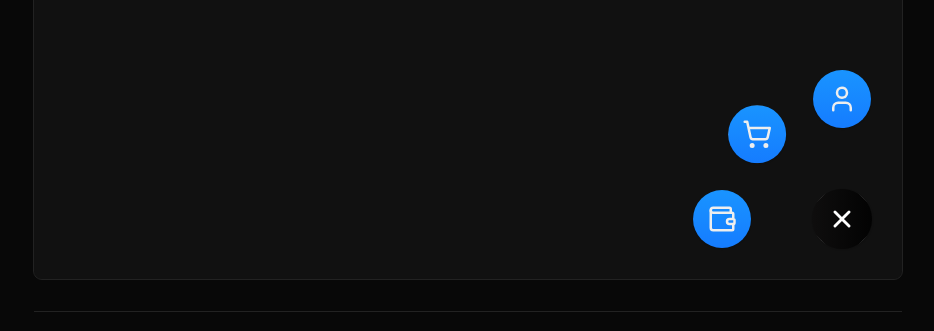
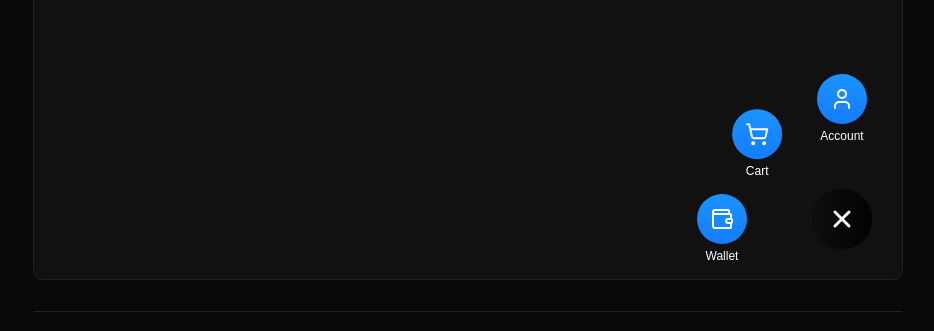
Before and after one commit to harsh-1923/harsh, a React (Vite) app in the folder client/: page /exp/radial-menu in a window 1280 px wide. Both pictures are taken after a click on the button 1014 px from the left and 551 px from the top of the page. Shown: the part 332-663 px from the top of the page, without its empty margins (172-1106 px from the left). Built offline with nearby package versions, Linux system fonts and the light colour scheme.

Commit message:
Radial menu fix

```diff
--- a/client/src/components/Experiments/RadialMenu/RadialMenu.css
+++ b/client/src/components/Experiments/RadialMenu/RadialMenu.css
@@ -2,9 +2,9 @@
   position: relative;
 
   display: flex;
+
   align-items: center;
   justify-content: center;
-
   --rm-trigger-linear-bg: linear-gradient(
     135deg,
     rgb(240, 231, 231),
@@ -23,6 +23,76 @@
   );
 }
 
+.rm-trigger {
+  outline: none;
+  border: none;
+  border-radius: 50%;
+  display: flex;
+  align-items: center;
+  justify-content: center;
+  width: 60px;
+  aspect-ratio: 1;
+  overflow: hidden;
+  cursor: pointer;
+  background-color: transparent;
+
+  position: absolute;
+  z-index: 10;
+  will-change: background-image, background-color;
+  box-shadow: var(--text-shadow);
+  -webkit-tap-highlight-color: transparent;
+}
+
+.rm-trigger > span,
+.rm-options > span {
+  width: 100%;
+  height: 100%;
+
+  display: flex;
+  align-items: center;
+  justify-content: center;
+}
+
+.rm-options {
+  position: absolute;
+  z-index: 0;
+  width: 50px !important;
+  outline: none;
+  border: none;
+  border-radius: 50%;
+  display: flex;
+  align-items: center;
+  justify-content: center;
+  width: 60px;
+  aspect-ratio: 1;
+  cursor: pointer;
+  background-color: transparent;
+  background-image: linear-gradient(180deg, #1994ff 0%, #157cff 100%);
+  color: white;
+}
+
+.rm-options:hover {
+  background-image: linear-gradient(180deg, #188cf2 0%, #1271ee 100%);
+}
+
+.rm-button-label {
+  position: absolute;
+  bottom: -37px;
+  font-size: 12px;
+}
+
+.rm-trigger:focus-visible {
+  outline: 2px solid var(--gray-10);
+  outline-offset: 3px;
+}
+
+.rm-options:focus-visible {
+  outline: 1px solid rgba(48, 181, 230, 0.785);
+  outline-offset: 1px;
+}
+
+/*
+
 .rm-button {
   outline: none;
   border: none;
@@ -40,7 +110,6 @@
 }
 
 .rm-trigger {
-  /* color: rgb(44, 40, 40); */
   position: absolute;
   z-index: 10;
   will-change: background-image, background-color;
@@ -57,7 +126,6 @@
   position: absolute;
   z-index: 0;
   width: 58px !important;
-  /* background-image: linear-gradient(135deg, #bff6c3, #97c89a); */
   background-image: linear-gradient(180deg, #1994ff 0%, #157cff 100%);
 }
 
@@ -66,7 +134,10 @@
   outline-offset: 5px;
 }
 
-.rm-options > span {
+.rm-button-label {
   position: absolute;
-  transform: translate(0, 45px);
-}
+  bottom: -20px;
+  left: 0;
+  transform: translate(-50%, 0);
+  background-color: red;
+} */
--- a/client/src/components/Experiments/RadialMenu/RadialMenu.jsx
+++ b/client/src/components/Experiments/RadialMenu/RadialMenu.jsx
@@ -1,24 +1,23 @@
-import React, { useState } from "react";
+import React, { useState, useRef } from "react";
 import "./RadialMenu.css";
+
 import { AnimatePresence, motion } from "framer-motion";
-
 import { Plus, Wallet, ShoppingCart, User, Scale } from "lucide-react";
 import useClickOutside from "../../../hooks/useClickOutside";
 import { toast } from "sonner";
 
 const MENU_OPTIONS = [
-  { icon: <Wallet size={30} className="rm-icon" />, label: "Wallet" },
-  { icon: <ShoppingCart size={30} className="rm-icon" />, label: "Cart" },
-  { icon: <User size={30} className="rm-icon" />, label: "User Account" },
+  { icon: <Wallet size={24} className="rm-icon" />, label: "Wallet" },
+  { icon: <ShoppingCart size={24} className="rm-icon" />, label: "Cart" },
+  { icon: <User size={24} className="rm-icon" />, label: "Account" },
 ];
 
 const TOTAL_BUTTONS = MENU_OPTIONS.length;
-
 const triggerVariant = {
   open: {
     transform: "rotate(-45deg)",
     color: "white",
-    backgroundColor: "white",
+    backgroundColor: "black",
   },
   closed: {
     transform: "rotate(0deg)",
@@ -29,21 +28,8 @@ const triggerVariant = {
 
 const RadialMenu = () => {
   const [showMenu, setShowMenu] = useState(false);
-  const [currentFocusedIcon, setCurrentFocusedIcon] = useState(null);
   const RADIAL_DISTANCE = 120;
-
-  React.useEffect(() => {
-    document.title = "Radial Menu";
-    return () => {
-      document.title = "Harsh Sharma";
-    };
-  }, []);
-
-  const rmRef = React.useRef(null);
-
-  useClickOutside(rmRef, () => {
-    setShowMenu(false);
-  });
+  const rmRef = useRef(null);
 
   const handleKeyDown = (event) => {
     if (event.key === "Escape") {
@@ -51,122 +37,18 @@ const RadialMenu = () => {
     }
   };
 
-  const evaluatePos = (deltaX, deltaY) => {
-    if (deltaX > 0 || deltaY > 0) {
-      return;
-    }
-
-    const distance = Math.sqrt(deltaX * deltaX + deltaY * deltaY);
-    // if (distance > RADIAL_DISTANCE) {
-    // }
-    console.log("se");
-  };
-
-  const calculateAngle = (x1, y1, x2, y2, x3, y3) => {
-    // Vector AB
-    const ABx = x2 - x1;
-    const ABy = y2 - y1;
-
-    // Vector BC
-    const BCx = x3 - x2;
-    const BCy = y3 - y2;
-
-    // Dot product of AB and BC
-    const dotProduct = ABx * BCx + ABy * BCy;
-
-    // Magnitude of AB
-    const magAB = Math.sqrt(ABx * ABx + ABy * ABy);
-
-    // Magnitude of BC
-    const magBC = Math.sqrt(BCx * BCx + BCy * BCy);
-
-    // Calculate the angle
-    const angle = Math.acos(dotProduct / (magAB * magBC));
-
-    // Convert to degrees
-    return angle * (180 / Math.PI);
-  };
-
-  const handleMouseDown = (event) => {
-    console.log("Click");
-    event.preventDefault();
-    if (showMenu) {
+  useClickOutside(rmRef, () => {
     setShowMenu(false);
-      return;
-    }
-    setShowMenu(true);
-    const startX = event.clientX;
-    const startY = event.clientY;
-
-    const handleMouseMove = (e) => {};
-
-    const handleMouseUp = (e) => {
-      const deltaX = e.clientX - startX;
-      const deltaY = e.clientY - startY;
-
-      evaluatePos(deltaX, deltaY);
-      console.log(`Delta X: ${deltaX}, Delta Y: ${deltaY}`);
-
-      document.removeEventListener("mouseup", handleMouseUp);
-    };
-
-    document.addEventListener("mouseup", handleMouseUp);
-    document.addEventListener("mousemove", handleMouseMove);
-  };
-
-  const handleInteractionStart = (event) => {
-    console.log("Touch");
-    setShowMenu(true);
-    // event.preventDefault();
-
-    // if (showMenu) {
-    //   setShowMenu(false);
-    //   return;
-    // }
-    // setShowMenu(true);
-
-    // // Get the starting coordinates from the touch or mouse event
-    // const startX = event.clientX || event.touches[0].clientX;
-    // const startY = event.clientY || event.touches[0].clientY;
-
-    // const handleInteractionEnd = (e) => {
-    //   // Determine coordinates based on the type of event
-    //   const endX =
-    //     e.clientX || (e.changedTouches && e.changedATouches[0].clientX);
-    //   const endY =
-    //     e.clientY || (e.changedTouches && e.changedTouches[0].clientY);
-    //   const deltaX = endX - startX;
-    //   const deltaY = endY - startY;
-
-    //   console.log(`Delta X: ${deltaX}, Delta Y: ${deltaY}`);
-
-    //   // Clean up event listeners
-    //   document.removeEventListener("mouseup", handleInteractionEnd);
-    //   document.removeEventListener("touchend", handleInteractionEnd);
-    //   console.log("Stopped tracking interaction");
-    // };
-
-    // // Add event listeners for both touch and mouse
-    // document.addEventListener("mouseup", handleInteractionEnd);
-    // document.addEventListener("touchend", handleInteractionEnd);
-  };
+  });
 
   return (
-    <div
-      onKeyDown={handleKeyDown}
-      onTouchStart={handleInteractionStart}
-      ref={rmRef}
-      className="rm-wrap"
-    >
-      <motion.button
+    <div ref={rmRef} onKeyDown={handleKeyDown} className="rm-wrap">
+      <button onClick={() => setShowMenu(!showMenu)} className="rm-trigger">
+        <motion.span
           variants={triggerVariant}
           initial="closed"
           animate={showMenu ? "open" : "closed"}
           exit="open"
-        className="rm-button rm-trigger"
-        aria-expanded={showMenu}
-        aria-label="Main Menu"
-        onMouseDown={handleMouseDown}
           style={{
             backgroundImage: !showMenu
               ? "var(--gradient-pastle-green)"
@@ -174,21 +56,22 @@ const RadialMenu = () => {
           }}
         >
           <Plus size={34} />
-      </motion.button>
+        </motion.span>
+      </button>
 
       <AnimatePresence>
         {showMenu && (
           <>
             {MENU_OPTIONS.map((option, idx) => (
               <motion.button
+                aria-label={option.label}
+                type="button"
                 onClick={() => {
                   toast(`Clicked on ${option.label}`);
                   setShowMenu(false);
                 }}
-                key={idx}
                 initial={{
                   transform: "translate(0%, 0%)",
-                  transform: "rotate(45deg)",
                 }}
                 animate={{
                   transform: `translate(${
@@ -203,17 +86,25 @@ const RadialMenu = () => {
                     Math.sin(
                       ((idx * 90) / (TOTAL_BUTTONS - 1)) * (Math.PI / 180)
                     )
-                  }px) rotate(0deg)`,
+                  }px)`,
                 }}
                 exit={{
                   transform: "translate(0%, 0%)",
-                  transform: "rotate(45deg)",
                 }}
-                aria-label={option.label}
-                type="button"
-                className="rm-options rm-button"
+                className="rm-options"
+                key={idx}
               >
-                {option.icon}
+                <span key={`icon-${idx}`}>{option.icon}</span>
+                <motion.span
+                  initial={{ opacity: 0 }}
+                  animate={{ opacity: 1 }}
+                  exit={{ opacity: 0, transition: { delay: 0, duration: 0.1 } }}
+                  transition={{ delay: 0.25 }}
+                  className="rm-button-label"
+                  key={`label-${idx}`}
+                >
+                  {option.label}
+                </motion.span>
               </motion.button>
             ))}
           </>
@@ -224,3 +115,257 @@ const RadialMenu = () => {
 };
 
 export default RadialMenu;
+
+// import React, { useState } from "react";
+// import "./RadialMenu.css";
+// import { AnimatePresence, motion } from "framer-motion";
+
+// import { Plus, Wallet, ShoppingCart, User, Scale } from "lucide-react";
+// import useClickOutside from "../../../hooks/useClickOutside";
+// import { toast } from "sonner";
+
+// const MENU_OPTIONS = [
+//   { icon: <Wallet size={30} className="rm-icon" />, label: "Wallet" },
+//   { icon: <ShoppingCart size={30} className="rm-icon" />, label: "Cart" },
+//   { icon: <User size={30} className="rm-icon" />, label: "Account" },
+// ];
+
+// const TOTAL_BUTTONS = MENU_OPTIONS.length;
+
+// const triggerVariant = {
+//   open: {
+//     transform: "rotate(-45deg)",
+//     color: "white",
+//     backgroundColor: "black",
+//   },
+//   closed: {
+//     transform: "rotate(0deg)",
+//     color: "black",
+//     backgroundColor: "black",
+//   },
+// };
+
+// const RadialMenu = () => {
+//   const [showMenu, setShowMenu] = useState(false);
+//   const [currentFocusedIcon, setCurrentFocusedIcon] = useState(null);
+//   const RADIAL_DISTANCE = 120;
+
+//   React.useEffect(() => {
+//     document.title = "Radial Menu";
+//     return () => {
+//       document.title = "Harsh Sharma";
+//     };
+//   }, []);
+
+//   const rmRef = React.useRef(null);
+
+//   useClickOutside(rmRef, () => {
+//     setShowMenu(false);
+//   });
+
+//   const handleKeyDown = (event) => {
+//     if (event.key === "Escape") {
+//       setShowMenu(false);
+//     }
+//   };
+
+//   const evaluatePos = (deltaX, deltaY) => {
+//     if (deltaX > 0 || deltaY > 0) {
+//       return;
+//     }
+
+//     const distance = Math.sqrt(deltaX * deltaX + deltaY * deltaY);
+//     // if (distance > RADIAL_DISTANCE) {
+//     // }
+//     console.log("se");
+//   };
+
+//   const calculateAngle = (x1, y1, x2, y2, x3, y3) => {
+//     // Vector AB
+//     const ABx = x2 - x1;
+//     const ABy = y2 - y1;
+
+//     // Vector BC
+//     const BCx = x3 - x2;
+//     const BCy = y3 - y2;
+
+//     // Dot product of AB and BC
+//     const dotProduct = ABx * BCx + ABy * BCy;
+
+//     // Magnitude of AB
+//     const magAB = Math.sqrt(ABx * ABx + ABy * ABy);
+
+//     // Magnitude of BC
+//     const magBC = Math.sqrt(BCx * BCx + BCy * BCy);
+
+//     // Calculate the angle
+//     const angle = Math.acos(dotProduct / (magAB * magBC));
+
+//     // Convert to degrees
+//     return angle * (180 / Math.PI);
+//   };
+
+//   const handleMouseDown = (event) => {
+//     console.log("Click");
+//     event.preventDefault();
+//     if (showMenu) {
+//       setShowMenu(false);
+//       return;
+//     }
+//     setShowMenu(true);
+//     const startX = event.clientX;
+//     const startY = event.clientY;
+
+//     const handleMouseMove = (e) => {};
+
+//     const handleMouseUp = (e) => {
+//       const deltaX = e.clientX - startX;
+//       const deltaY = e.clientY - startY;
+
+//       evaluatePos(deltaX, deltaY);
+//       console.log(`Delta X: ${deltaX}, Delta Y: ${deltaY}`);
+
+//       document.removeEventListener("mouseup", handleMouseUp);
+//     };
+
+//     document.addEventListener("mouseup", handleMouseUp);
+//     document.addEventListener("mousemove", handleMouseMove);
+//   };
+
+//   const handleInteractionStart = (event) => {
+//     console.log("Touch");
+//     setShowMenu(true);
+//     // event.preventDefault();
+
+//     // if (showMenu) {
+//     //   setShowMenu(false);
+//     //   return;
+//     // }
+//     // setShowMenu(true);
+
+//     // // Get the starting coordinates from the touch or mouse event
+//     // const startX = event.clientX || event.touches[0].clientX;
+//     // const startY = event.clientY || event.touches[0].clientY;
+
+//     // const handleInteractionEnd = (e) => {
+//     //   // Determine coordinates based on the type of event
+//     //   const endX =
+//     //     e.clientX || (e.changedTouches && e.changedATouches[0].clientX);
+//     //   const endY =
+//     //     e.clientY || (e.changedTouches && e.changedTouches[0].clientY);
+//     //   const deltaX = endX - startX;
+//     //   const deltaY = endY - startY;
+
+//     //   console.log(`Delta X: ${deltaX}, Delta Y: ${deltaY}`);
+
+//     //   // Clean up event listeners
+//     //   document.removeEventListener("mouseup", handleInteractionEnd);
+//     //   document.removeEventListener("touchend", handleInteractionEnd);
+//     //   console.log("Stopped tracking interaction");
+//     // };
+
+//     // // Add event listeners for both touch and mouse
+//     // document.addEventListener("mouseup", handleInteractionEnd);
+//     // document.addEventListener("touchend", handleInteractionEnd);
+//   };
+
+//   return (
+//     <div
+//       onKeyDown={handleKeyDown}
+//       onTouchStart={handleInteractionStart}
+//       ref={rmRef}
+//       className="rm-wrap"
+//     >
+//       <motion.button
+//         variants={triggerVariant}
+//         initial="closed"
+//         animate={showMenu ? "open" : "closed"}
+//         exit="open"
+//         className="rm-button rm-trigger"
+//         aria-expanded={showMenu}
+//         aria-label="Main Menu"
+//         onMouseDown={handleMouseDown}
+//         style={{
+//           backgroundImage: !showMenu
+//             ? "var(--gradient-pastle-green)"
+//             : "var(--rm-trigger-linear-bg-closed)",
+//         }}
+//       >
+//         <Plus size={34} />
+//       </motion.button>
+
+//       <AnimatePresence>
+//         {showMenu && (
+//           <>
+//             {MENU_OPTIONS.map((option, idx) => (
+//               <motion.button
+//                 onClick={() => {
+//                   toast(`Clicked on ${option.label}`);
+//                   setShowMenu(false);
+//                 }}
+//                 key={idx}
+//                 // initial={{
+//                 //   transform: "translate(0%, 0%)",
+//                 //   transform: "rotate(45deg)",
+//                 // }}
+//                 // animate={{
+//                 //   transform: `translate(${
+//                 //     -1 *
+//                 //     RADIAL_DISTANCE *
+//                 //     Math.cos(
+//                 //       ((idx * 90) / (TOTAL_BUTTONS - 1)) * (Math.PI / 180)
+//                 //     )
+//                 //   }px, ${
+//                 //     -1 *
+//                 //     RADIAL_DISTANCE *
+//                 //     Math.sin(
+//                 //       ((idx * 90) / (TOTAL_BUTTONS - 1)) * (Math.PI / 180)
+//                 //     )
+//                 //   }px) rotate(0deg)`,
+//                 // }}
+//                 // exit={{
+//                 //   transform: "translate(0%, 0%)",
+//                 //   transform: "rotate(45deg)",
+//                 // }}
+//                 aria-label={option.label}
+//                 type="button"
+//                 className="rm-options rm-button"
+//               >
+//                 <motion.span
+//                   initial={{
+//                     transform: "translate(0%, 0%)",
+//                     transform: "rotate(45deg)",
+//                   }}
+//                   animate={{
+//                     transform: `translate(${
+//                       -1 *
+//                       RADIAL_DISTANCE *
+//                       Math.cos(
+//                         ((idx * 90) / (TOTAL_BUTTONS - 1)) * (Math.PI / 180)
+//                       )
+//                     }px, ${
+//                       -1 *
+//                       RADIAL_DISTANCE *
+//                       Math.sin(
+//                         ((idx * 90) / (TOTAL_BUTTONS - 1)) * (Math.PI / 180)
+//                       )
+//                     }px) rotate(0deg)`,
+//                   }}
+//                   exit={{
+//                     transform: "translate(0%, 0%)",
+//                     transform: "rotate(45deg)",
+//                   }}
+//                 >
+//                   {option.icon}{" "}
+//                   <span className="rm-button-label">{option.label}</span>
+//                 </motion.span>
+//               </motion.button>
+//             ))}
+//           </>
+//         )}
+//       </AnimatePresence>
+//     </div>
+//   );
+// };
+
+// export default RadialMenu;
```
Lines whose indentation alone changed are shown as unchanged.
